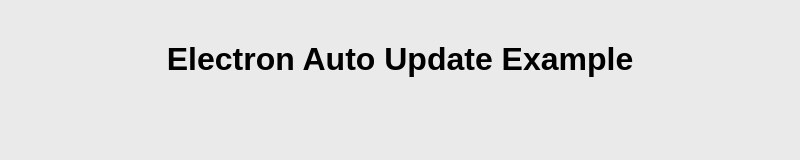
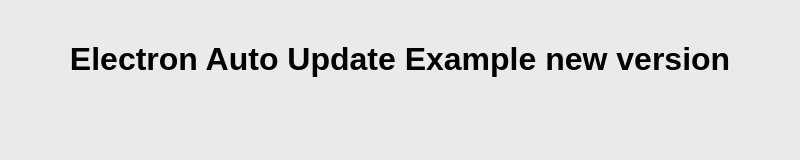
Before and after one commit to rajktech/electron-auto-update-example, an Electron app: page index.html in a window 800 px wide. Drawn offline with Linux system fonts and the light colour scheme; no server answers.

Commit message:
Version update

```diff
--- a/index.html
+++ b/index.html
@@ -28,7 +28,7 @@
   </style>
 </head>
 <body>
-  <h1>Electron Auto Update Example</h1>
+  <h1>Electron Auto Update Example new version</h1>
   <p id="version"></p>
   <div id="notification" class="hidden">
     <p id="message"></p>
--- a/package.json
+++ b/package.json
@@ -1,6 +1,6 @@
 {
   "name": "auto_update",
-  "version": "1.0.0",
+  "version": "1.0.1",
   "description": "",
   "main": "main.js",
   "scripts": {
```
